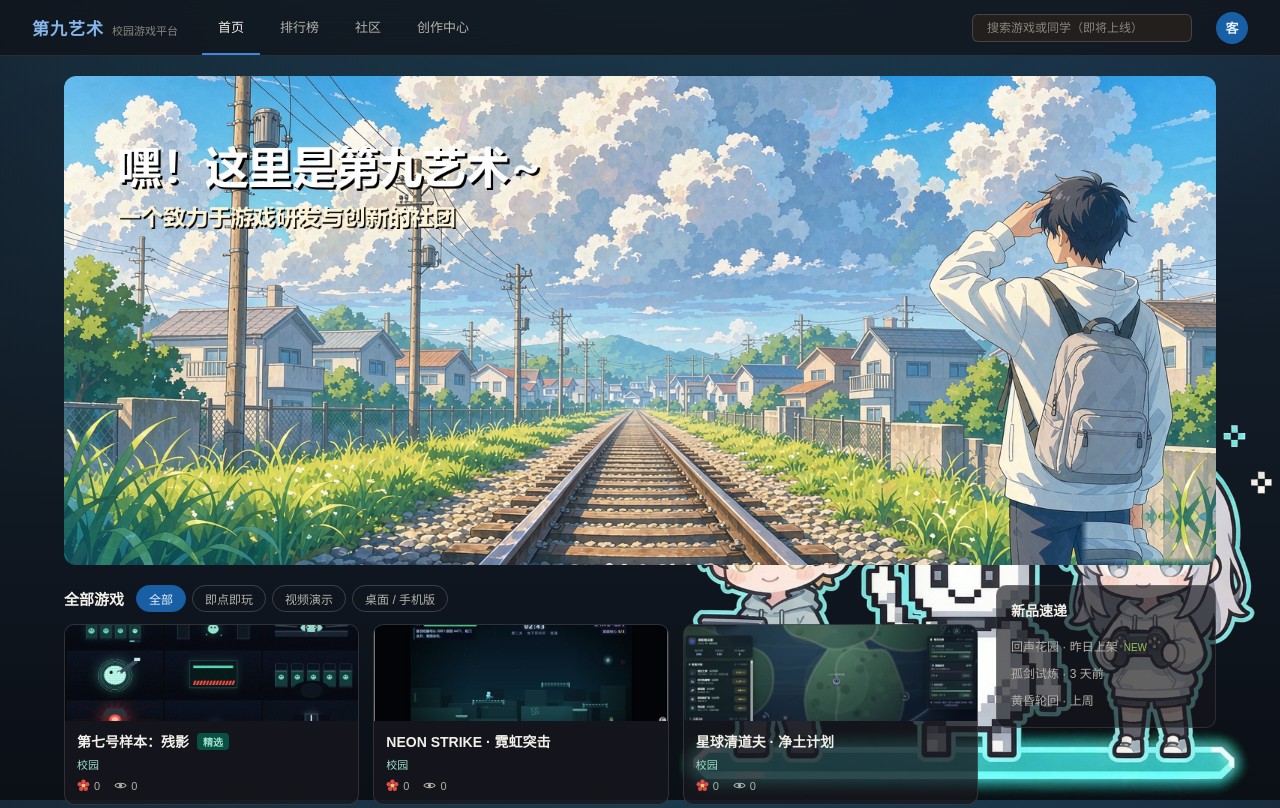
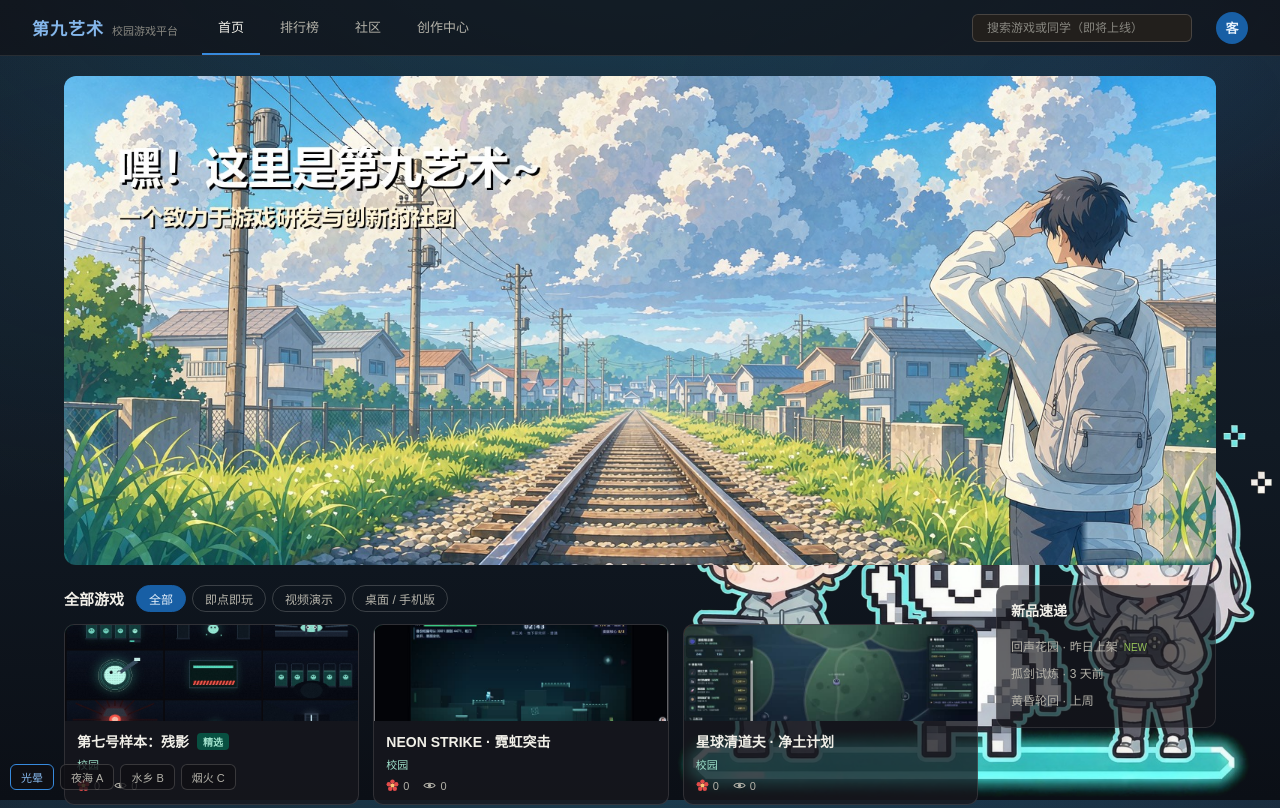
Before and after one commit to Quinoa-233/xiaoyoushe-pages, a plain HTML site: page public/index.html in a window 1280 px wide. Shown: the top 808 px of the page. Drawn offline with Linux system fonts and the light colour scheme.

Commit message:
三张即梦背景去水印上线+切换器预览；撤毛玻璃改通透滤镜

```diff
--- a/public/index.html
+++ b/public/index.html
@@ -8,7 +8,7 @@
 <style>
   * { margin: 0; padding: 0; box-sizing: border-box; }
   body {
-    /* 暗色背景：顶部青蓝光晕 + 细点阵纹理（参考即梦风格），纯 CSS */
+    /* 暗色背景：默认光晕渐变；可用底部切换器切换插画背景（预览） */
     background:
       radial-gradient(1300px 560px at 50% -6%, rgba(45, 140, 175, 0.26), transparent 64%),
       radial-gradient(850px 420px at 88% 12%, rgba(55, 110, 180, 0.11), transparent 60%),
@@ -22,6 +22,23 @@
     font-size: 13px;
     min-height: 100vh;
   }
+  body.bg-img {
+    background:
+      linear-gradient(180deg, rgba(10, 12, 18, 0.30) 0%, rgba(10, 12, 18, 0.52) 100%),
+      var(--bg-url) center top / cover no-repeat fixed;
+  }
+  /* 背景预览切换器 */
+  #bg-switch {
+    position: fixed; left: 10px; bottom: 10px; z-index: 90;
+    display: flex; gap: 6px;
+  }
+  #bg-switch button {
+    font-size: 11px; color: #B4B2A9;
+    background: rgba(16, 15, 20, 0.8);
+    border: 1px solid rgba(241,239,232,0.18);
+    border-radius: 6px; padding: 4px 10px;
+  }
+  #bg-switch button.active { color: #85B7EB; border-color: #378ADD; }
   a { color: inherit; text-decoration: none; }
   button { font-family: inherit; cursor: pointer; border: none; background: none; color: inherit; }
 
@@ -30,7 +47,6 @@
     display: flex; align-items: center; gap: 24px;
     padding: 0 32px; height: 56px;
     background: rgba(16, 15, 20, 0.68);
-    backdrop-filter: blur(14px); -webkit-backdrop-filter: blur(14px);
     border-bottom: 1px solid rgba(241,239,232,0.1);
     position: sticky; top: 0; z-index: 50;
   }
@@ -286,7 +302,6 @@
   .me-main { flex: 1; min-width: 0; }
   .panel {
     background: rgba(18, 18, 23, 0.62);
-    backdrop-filter: blur(16px); -webkit-backdrop-filter: blur(16px);
     border: 1px solid rgba(241,239,232,0.1);
     border-radius: 12px; padding: 16px 18px; margin-bottom: 14px;
     box-shadow: 0 6px 24px rgba(0, 0, 0, 0.4);
@@ -1213,6 +1228,39 @@ document.addEventListener('keydown', e => { // Esc 快捷关闭（鼠标被游
 renderCarousel();
 renderGrid('all');
 renderRankTable();
+
+/* ================= 背景预览切换器（选定后可移除） ================= */
+(function () {
+  const BGS = [
+    { label: '光晕', url: '' },
+    { label: '夜海 A', url: '/covers/bg-a.jpg' },
+    { label: '水乡 B', url: '/covers/bg-b.jpg' },
+    { label: '烟火 C', url: '/covers/bg-c.jpg' }
+  ];
+  const box = document.createElement('div');
+  box.id = 'bg-switch';
+  const saved = localStorage.getItem('ninth_bg') || '';
+  function apply(url) {
+    if (url) {
+      document.body.classList.add('bg-img');
+      document.body.style.setProperty('--bg-url', 'url("' + url + '")');
+    } else {
+      document.body.classList.remove('bg-img');
+      document.body.style.removeProperty('--bg-url');
+    }
+    box.querySelectorAll('button').forEach(b => b.classList.toggle('active', b.dataset.bg === url));
+    try { localStorage.setItem('ninth_bg', url); } catch (e) {}
+  }
+  BGS.forEach(({ label, url }) => {
+    const b = document.createElement('button');
+    b.textContent = label;
+    b.dataset.bg = url;
+    b.addEventListener('click', () => apply(url));
+    box.appendChild(b);
+  });
+  document.body.appendChild(box);
+  apply(saved);
+})();
 </script>
 </body>
 </html>
```
Also changed, not shown: public/covers/bg-a.jpg (added), public/covers/bg-b.jpg (added), public/covers/bg-c.jpg (added).
